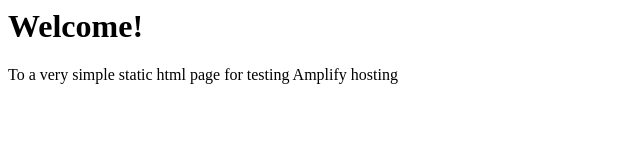
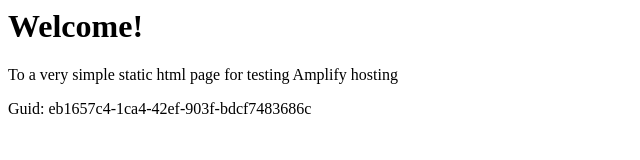
Before and after one commit to aws-aemilia-arn/Github-PR-Commit-Integration-Test-DoNotTouch-GitH-MJCD6L4M-v1-preprod-eu-north-1, a website: page src/index.html in a window 1280 px wide. Shown: the whole page, without its empty margins (0-640 px from the left). Drawn offline with Linux system fonts and the light colour scheme.

Commit message:
commit from integ tests

```diff
--- a/src/index.html
+++ b/src/index.html
@@ -1,3 +1,5 @@
+
+
 <html lang="en">
 
 <head>
@@ -10,6 +12,6 @@
 <body>
     <h1>Welcome!</h1>
     <p>To a very simple static html page for testing Amplify hosting</p>
-</body>
+    <p>Guid: eb1657c4-1ca4-42ef-903f-bdcf7483686c</p></body>
 
 </html>
```
